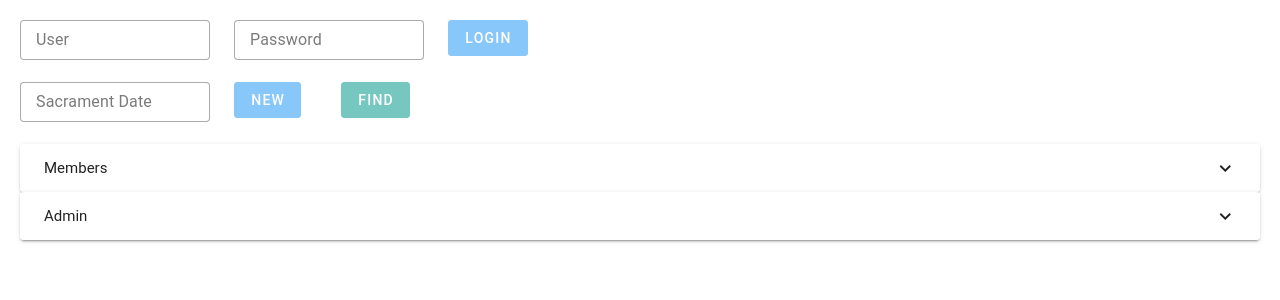
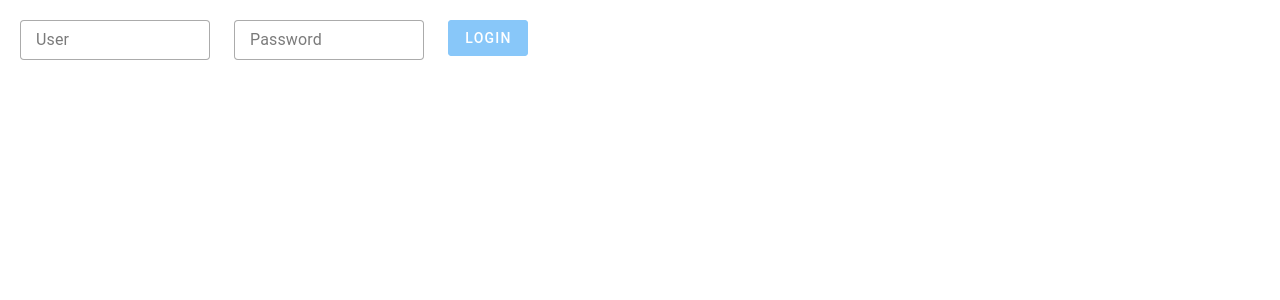
Before and after one commit to blackflagsoftware/agenda, a Vue app in the folder web/agenda/: page / in a window 1280 px wide. Shown: the top 300 px of the page. Built offline with nearby package versions, Linux system fonts and the light colour scheme.

Commit message:
Remove testing role

```diff
--- a/web/agenda/src/App.vue
+++ b/web/agenda/src/App.vue
@@ -93,7 +93,7 @@ export default {
     name: "App",
     data() {
         return {
-            role: "admin",
+            role: "",
             date: "",
             agenda: undefined,
         }
```
